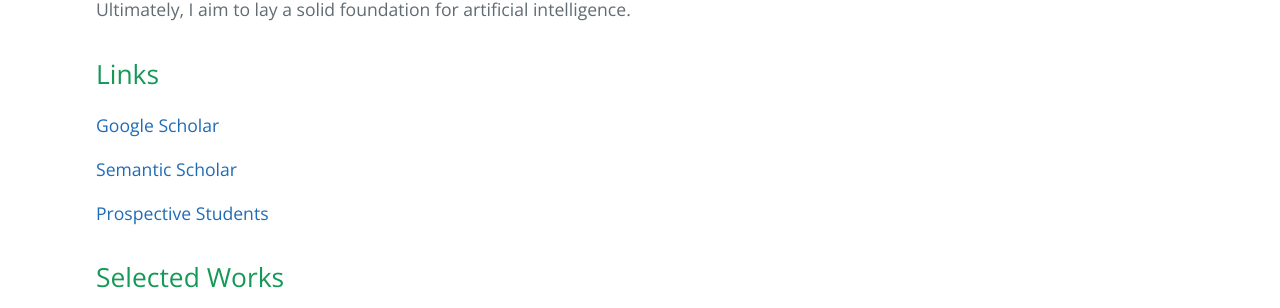
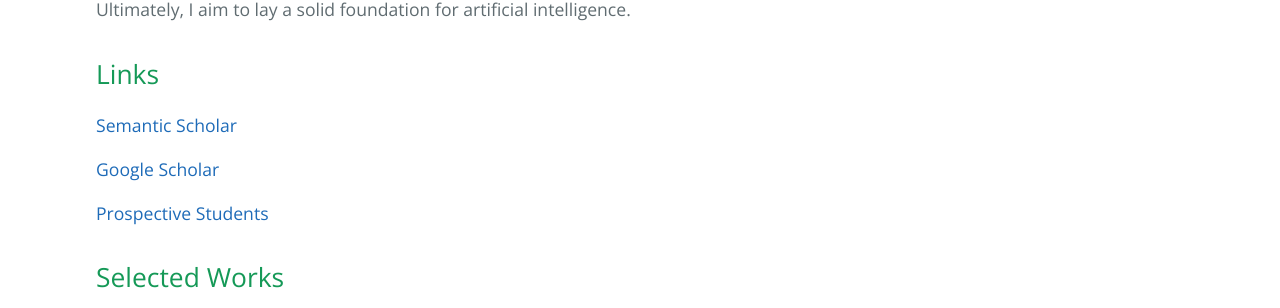
Before and after one commit to ZhimingZhou/zhimingzhou.github.io, a Jekyll site: the page built from index.md, in a window 1280 px wide. Shown: the part 682-990 px from the top of the page. Built offline with Jekyll 4.4.1, drawn with Linux system fonts in a browser that asks for light colours.

```diff
--- a/index.md
+++ b/index.md
@@ -17,9 +17,9 @@ Ultimately, I aim to lay a solid foundation for artificial intelligence.
 
 ## Links
 
+[Semantic Scholar](https://www.semanticscholar.org/author/Zhiming-Zhou/145385776)
+
 [Google Scholar](https://scholar.google.com/citations?hl=en&user=b8YJ1EMAAAAJ)
-
-[Semantic Scholar](https://www.semanticscholar.org/author/Zhiming-Zhou/145385776)
 
 [Prospective Students](https://zhimingzhou.github.io/Posts/Prospective-Students/)
 
```
